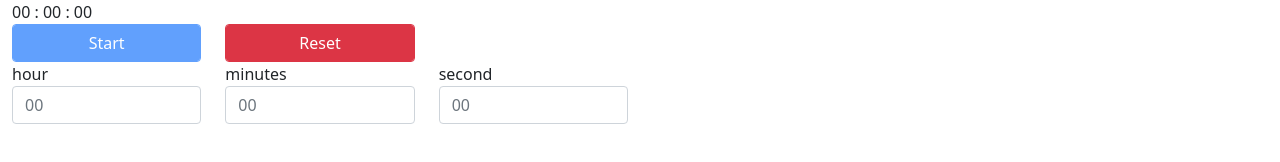
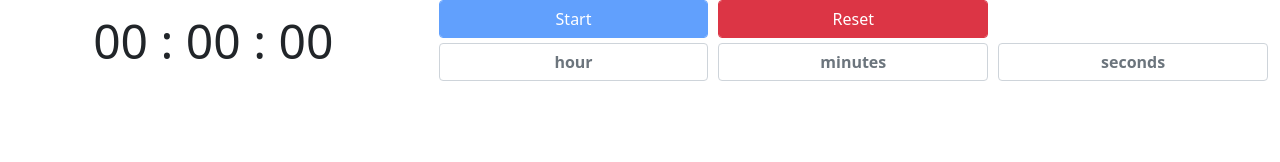
Before and after one commit to TakushiTokuyama/Activity, a website with bundled scripts: page src/index.html in a window 1280 px wide. Built offline with nearby package versions, Linux system fonts and the light colour scheme.

Commit message:
レイアウト変更

```diff
--- /dev/null
+++ b/src/css/index.css
@@ -0,0 +1,23 @@
+.gutter-10.row {
+  margin-right: -5px;
+  margin-left: -5px;
+}
+.gutter-10 > [class^="col-"], .gutter-10 > [class^=" col-"] {
+  padding-right: 5px;
+  padding-left: 5px;
+}
+
+.vertical-10 {
+  margin-top:5px;
+  margin-bottom:5px;
+}
+
+input {
+    text-align: center;
+}
+
+input::placeholder{
+  text-align: center;
+  color: white;
+  font-weight: bold;
+}
--- a/src/index.html
+++ b/src/index.html
@@ -6,37 +6,40 @@
     <meta http-equiv="X-UA-Compatible" content="IE=edge">
     <meta name="viewport" content="width=device-width, initial-scale=1.0">
     <link rel="stylesheet" href="../node_modules/bootstrap/dist/css/bootstrap.min.css">
+    <link rel="stylesheet" href="./css/index.css">
     <title>Document</title>
 </head>
 
 <body>
     <div class="container-fluid">
         <div class="row">
-            <div id="clock">00 : 00 : 00</div>
+            <div class="col-4 d-flex justify-content-center align-items-center">
+                <div id="clock" class="display-5">00 : 00 : 00</div>
             </div>
-        <div class="row">
-            <div class="col-2">
+            <div class="col-8">
+                <div class="row gutter-10 vertical-10">
+                    <div class="col-4">
                         <button type="button" id="start" class="form-control btn btn-primary">Start</button>
                     </div>
-            <div class="col-2">
+                    <div class="col-4">
                         <button type="button" id="reset" class="form-control btn btn-danger">Reset</button>
                     </div>
                 </div>
-        <div class="row">
-            <div class="col-2">
-                <label>hour</label>
-                <input id="targetHour" type="text" class="form-control" value="" placeholder="00" aria-label="00"
-                    maxlength="2" minlength="2">
+                <div class="row gutter-10">
+                    <div class="col-4">
+                        <input id="targetHour" type="text" class="form-control" value="" placeholder="hour"
+                            aria-label="set_hour" maxlength="2" minlength="2">
                     </div>
-            <div class="col-2">
-                <label>minutes</label>
-                <input id="targetMinutes" type="text" class="form-control" value="" placeholder="00" aria-label="00"
-                    maxlength="2" minlength="2">
+                    <div class="col-4">
+                        <input id="targetMinutes" type="text" class="form-control" value="" placeholder="minutes"
+                            aria-label="set_minutes" maxlength="2" minlength="2">
                     </div>
-            <div class="col-2">
-                <label>second</label>
-                <input id="targetSeconds" type="text" class="form-control" value="" placeholder="00" aria-label="00"
-                    maxlength="2" minlength="2">
+                    <div class="col-4">
+                        <input id="targetSeconds" type="text" class="form-control" value="" placeholder="seconds"
+                            aria-label="set_seconds" maxlength="2" minlength="2">
+                    </div>
+                </div>
+            </div>
         </div>
     </div>
     </div>
--- a/src/main.js
+++ b/src/main.js
@@ -5,8 +5,8 @@ let mainWindow;
 
 function createWindow() {
     mainWindow = new BrowserWindow({
-        width: 600,
-        height: 400,
+        width: 800,
+        height: 300,
         webPreferences: {
             nodeIntegration: false,
             contextIsolation: false,
```
Lines whose indentation alone changed are shown as unchanged.
